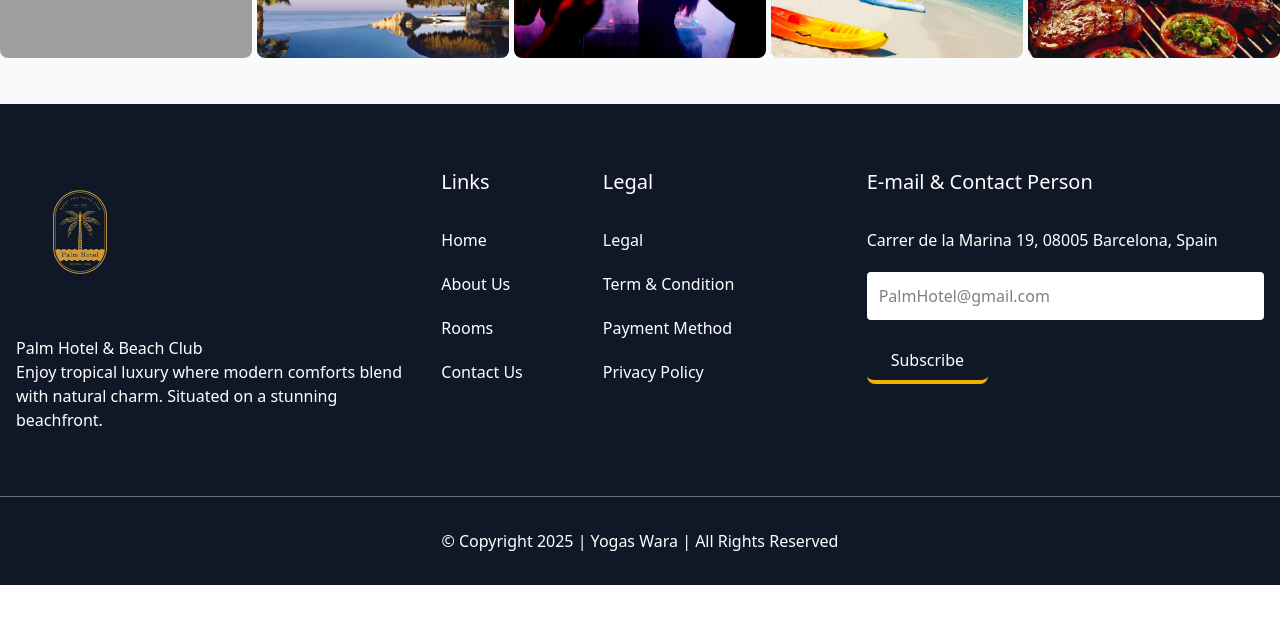
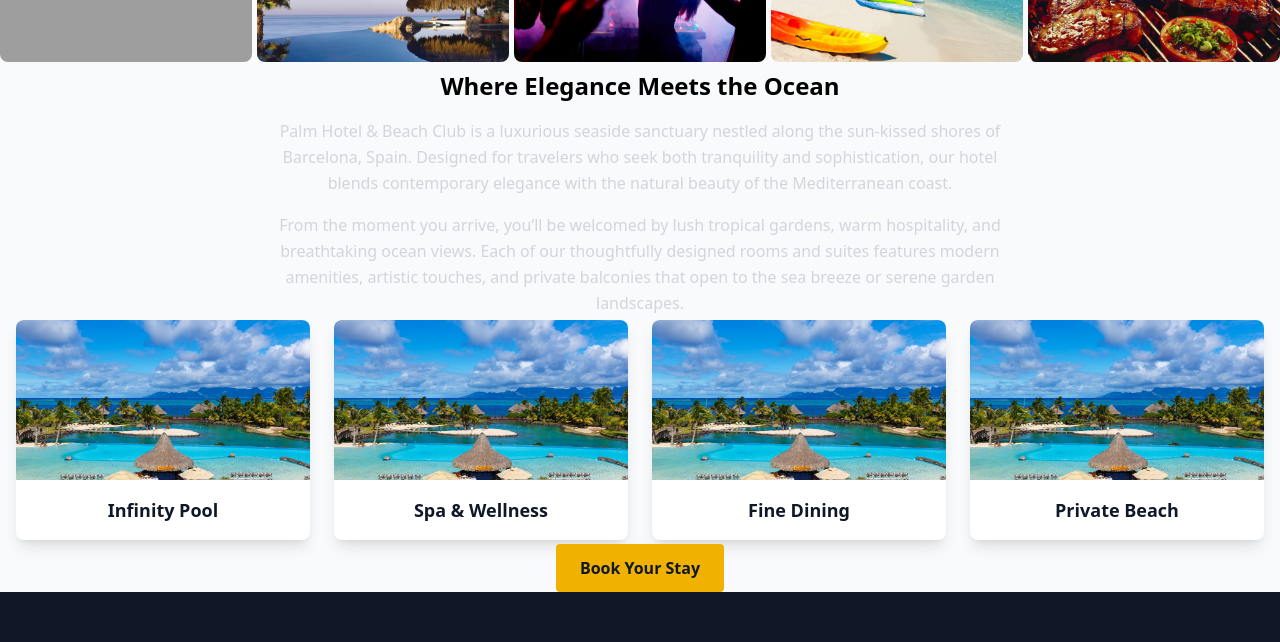
Before and after one commit to YogasWara18/Palm-Hotel, a Next.js app: page /about in a window 1280 px wide. Shown: the part 696-1338 px from the top of the page. Before the commit the page ends 1281 px from the top, so only its background shows below. Built offline with nearby package versions, Linux system fonts and the light colour scheme; no server answers; grey boxes are pictures that could not be loaded.

Commit message:
Update About

```diff
--- a/app/about/page.tsx
+++ b/app/about/page.tsx
@@ -2,6 +2,7 @@ import { Metadata } from "next";
 import TitleSection from "@/components/title-section";
 import React from "react";
 import TripleRowCarousel from "@/components/tripleRowCaraosel";
+import Image from "next/image";
 
 export const metadata: Metadata = {
   title: "About",
@@ -10,13 +11,61 @@ export const metadata: Metadata = {
 
 const About = () => {
   return (
-    <div>
+    <div className="space-y-1">
       <TitleSection
         title="Palm Hotel & Beach Club"
         subTitle="Barcelona Spain"
       />
-      <TripleRowCarousel/>
+      <TripleRowCarousel />
 
+      {/* Deskripsi */}
+       <section className="max-w-3xl mx-auto text-center">
+        <h2 className="text-2xl font-semibold mb-4">Where Elegance Meets the Ocean</h2>
+        <p className="text-gray-300 leading-relaxed">
+          Palm Hotel & Beach Club is a luxurious seaside sanctuary nestled along the sun-kissed shores of Barcelona, Spain.
+          Designed for travelers who seek both tranquility and sophistication, our hotel blends contemporary elegance with
+          the natural beauty of the Mediterranean coast.
+        </p>
+        <p className="text-gray-300 mt-4 leading-relaxed">
+          From the moment you arrive, you’ll be welcomed by lush tropical gardens, warm hospitality, and breathtaking ocean views.
+          Each of our thoughtfully designed rooms and suites features modern amenities, artistic touches, and private balconies
+          that open to the sea breeze or serene garden landscapes.
+        </p>
+      </section>
+
+
+      {/* Fasilitas */}
+     <section className="grid grid-cols-1 sm:grid-cols-2 md:grid-cols-4 gap-6 px-4">
+  {[
+    { title: "Infinity Pool", image: "/about.jpg", alt: "Pool" },
+    { title: "Spa & Wellness", image: "/about.jpg", alt: "Spa" },
+    { title: "Fine Dining", image: "/about.jpg", alt: "Restaurant" },
+    { title: "Private Beach", image: "/about.jpg", alt: "Beach" },
+  ].map((item, index) => (
+    <div
+      key={index}
+      className="bg-white rounded-lg shadow-lg overflow-hidden text-gray-900 hover:scale-105 transition-transform"
+    >
+      <Image
+        src={item.image}
+        width={500}
+        height={300}
+        alt={item.alt}
+        className="w-full h-40 object-cover"
+      />
+      <div className="p-4 text-center">
+        <h3 className="text-lg font-semibold">{item.title}</h3>
+      </div>
+    </div>
+  ))}
+</section>
+
+      {/* CTA */}
+      <div className="text-center">
+        <button className="bg-yellow-500 text-gray-900 font-bold px-6 py-3 rounded hover:bg-yellow-400 transition">
+          Book Your Stay
+        </button>
+      </div>
     </div>
   );
 };
--- a/app/layout.tsx
+++ b/app/layout.tsx
@@ -12,8 +12,8 @@ const raleway = Raleway({
 });
 
 export const metadata: Metadata = {
-  title: "Home",
-  description: "Hotel Booking Website",
+  title: "Palm Hotel",
+  description: "Palm Hotel & Beach Club",
 };
 
 export default async function RootLayout({
--- a/app/page.tsx
+++ b/app/page.tsx
@@ -9,11 +9,9 @@ export default function Home() {
       <Hero />
       <div className="mt-16">
         <div className="text-center">
-          <h1 className="text-4xl font-bold uppercase">Rooms & Rates</h1>
-          <p className="py-3">
-            {/* lorem10 */}
-            Lorem ipsum dolor sit amet, consectetur adipisicing elit. Sequi,
-            repellat.
+          <h1 className="text-4xl font-light uppercase text-gray-900">Rooms & Rates</h1>
+          <p className="py-3 font-light">
+           Book your escape. Stay your way
           </p>
         </div>
         {/* Main Content */}
--- a/components/login-button.tsx
+++ b/components/login-button.tsx
@@ -14,7 +14,7 @@ export const SigninGoogleButton = ({
         // await signIn("google");
       }}
     >
-      <button className="flex items-center justify-center gap-2 w-full bg-blue-700 text-white font-medium py-3 px-6 text-base rounded-sm hover:bg-blue-600 cursor-pointer">
+      <button className="flex items-center justify-center gap-2 w-fullcursor-pointer transition-all bg-transparent text-white px-6 py-2 rounded-lg border-yellow-500 border-b-[4px] hover:brightness-110 hover:-translate-y-[1px] hover:border-b-[6px] active:border-b-[2px] active:brightness-90 active:translate-y-[2px] hover:shadow-xl hover:shadow-yellow-500 shadow-yellow-500 active:shadow-none">
         <FaG className="h-6 w-6" />
         Sign In With Google
       </button>
```
